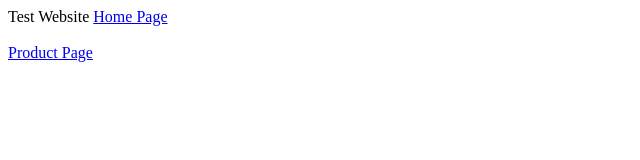
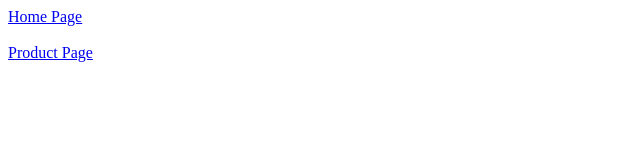
Before and after one commit to serkerof/Demo-WebAcademy, a plain HTML site: page index.html in a window 1280 px wide. Shown: the whole page, without its empty margins (0-640 px from the left). Drawn offline with Linux system fonts and the light colour scheme.

Commit message:
Removed title

```diff
--- a/index.html
+++ b/index.html
@@ -7,7 +7,6 @@
     <title>Document</title>
   </head>
   <body>
-    Test Website
     <a
       href="file:///C:/Users/Syrmon/Desktop/WebAcademy/pages/home-page/homePage.html"
     >
```
